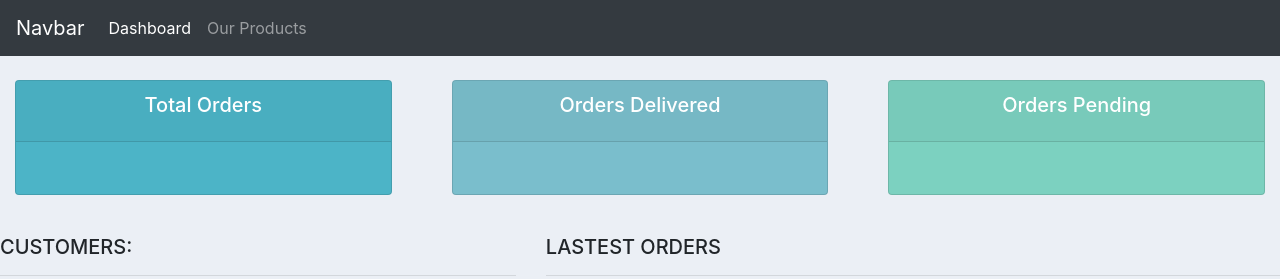
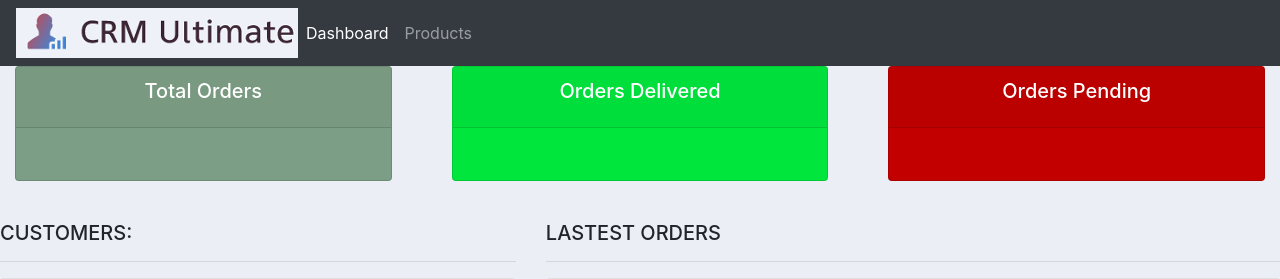
Before and after one commit to rimproverato/Customer-Relationship-Management-System, a Django app: page / in a window 1280 px wide. Shown: the top 279 px of the page. Run offline with Django 3.2, Linux system fonts and the light colour scheme; some libraries are stand-ins or nearby versions.

Commit message:
added static files - logo included

```diff
--- /dev/null
+++ b/crm/pyvenv.cfg
@@ -0,0 +1,3 @@
+home = /home/daudi/anaconda3/bin
+include-system-site-packages = false
+version = 3.7.4
--- a/customer_relationship/accounts/templates/accounts/main.html
+++ b/customer_relationship/accounts/templates/accounts/main.html
@@ -1,26 +1,11 @@
+{% load static %}
 <!DOCTYPE html>
 <html>
     <head>
         <title>Customer Relationship Management System  </title>
         <link rel="stylesheet" href="https://stackpath.bootstrapcdn.com/bootstrap/4.3.1/css/bootstrap.min.css" integrity="sha384-ggOyR0iXCbMQv3Xipma34MD+dH/1fQ784/j6cY/iJTQUOhcWr7x9JvoRxT2MZw1T" crossorigin="anonymous">
+		<link rel="stylesheet" type="text/css" href="{% static '/css/main.css' %}">
 
-	<style>
-
-		#logo{
-		}
-		body{
-			background-color: #ebeff5;
-		}
-		#total-orders{
-			background-color: #4cb4c7;
-		}
-		#orders-delivered{
-			background-color: #7abecc;
-		}
-		#orders-pending{
-			background-color: #7CD1C0;
-		}
-	</style>
             <body>
                 {% include 'accounts/navbar.html'%}
 
--- a/customer_relationship/accounts/templates/accounts/navbar.html
+++ b/customer_relationship/accounts/templates/accounts/navbar.html
@@ -1,16 +1,18 @@
+{% load static %}
+
 <nav class="navbar navbar-expand-lg navbar-dark bg-dark">
-    <a class="navbar-brand" href="#">Navbar</a>
+ <img src="{% static 'images/logo.png' %}">
   <button class="navbar-toggler" type="button" data-toggle="collapse" data-target="#navbarNav" aria-controls="navbarNav" aria-expanded="false" aria-label="Toggle navigation">
     <span class="navbar-toggler-icon"></span>
   </button>
   <div class="collapse navbar-collapse" id="navbarNav">
     <ul class="navbar-nav">
       <li class="nav-item active">
-          <a class="nav-link" href="#">Dashboard </a>
+        <a class="nav-link" href="#">Dashboard</a>
       </li>
       <li class="nav-item">
-          <a class="nav-link" href="#">Our Products</a>
+        <a class="nav-link" href="#">Products</a>
       </li>
     </ul>
   </div>
-  </nav>
+</nav
--- a/customer_relationship/customer_relationship/settings.py
+++ b/customer_relationship/customer_relationship/settings.py
@@ -120,3 +120,6 @@
 # https://docs.djangoproject.com/en/3.0/howto/static-files/
 
 STATIC_URL = '/static/'
+STATICFILES_DIRS = [
+    os.path.join(BASE_DIR, 'static')
+]
--- /dev/null
+++ b/customer_relationship/static/css/main.css
@@ -0,0 +1,15 @@
+
+#logo{
+}
+body{
+    background-color: #ebeff5;
+}
+#total-orders{
+    background-color: #7d9e86;
+}
+#orders-delivered{
+    background-color: #00e63d;
+}
+#orders-pending{
+    background-color: #c20000;
+}
```
Also changed, not shown: customer_relationship/static/images/logo.png (added), 14 other files. Lines whose indentation alone changed are shown as unchanged.
